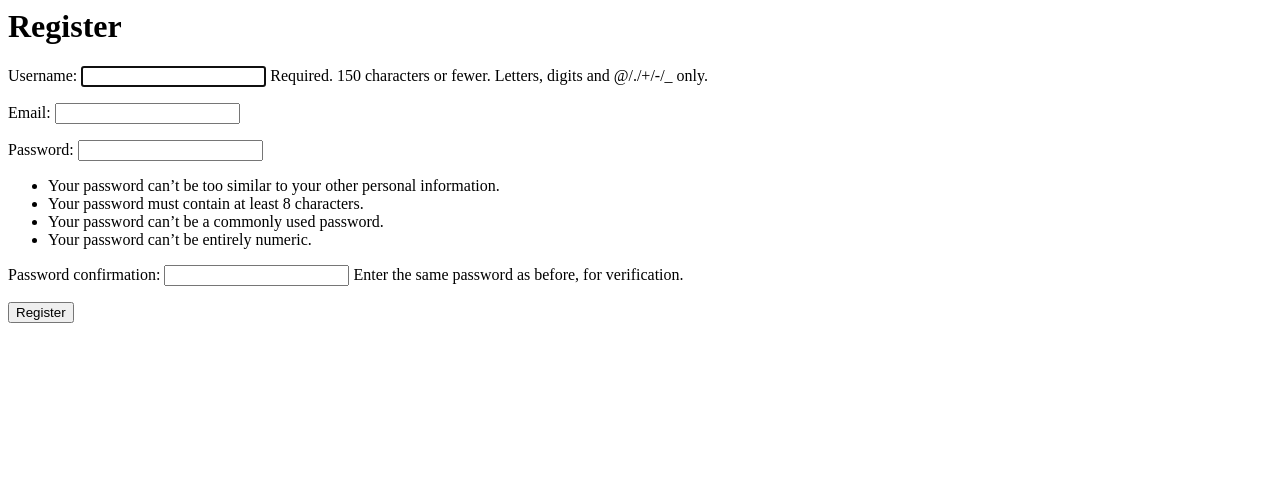
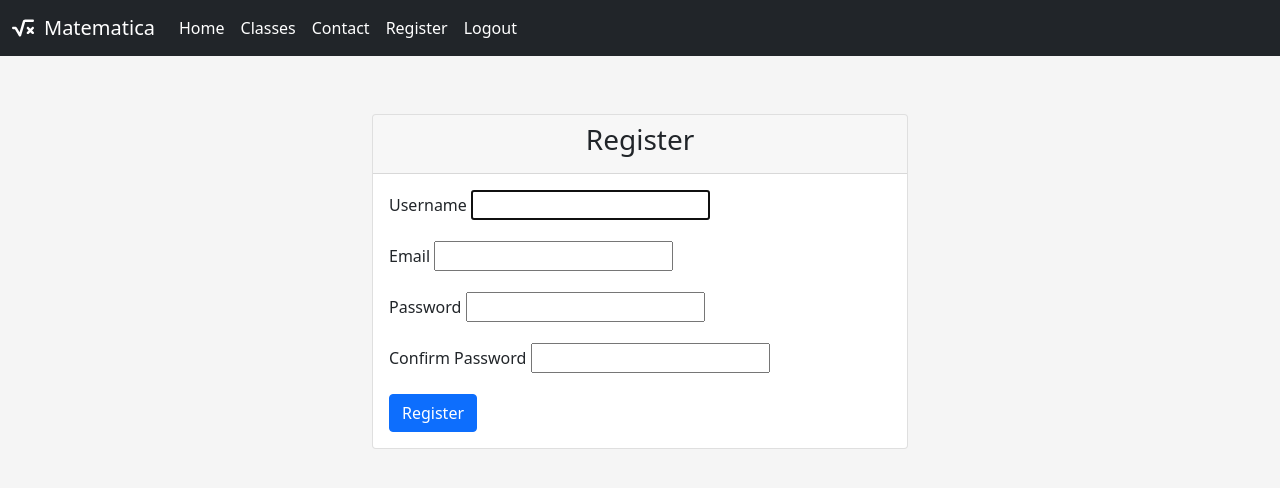
Before and after one commit to valvic66/django_classes_courses_project, a Django app: page /register/ in a window 1280 px wide. Shown: the top 488 px of the page. Run offline with Django 4.2, Linux system fonts and the light colour scheme; the visitor is signed in with stand-in values (Sample User, id 1); some libraries are stand-ins or nearby versions.

Commit message:
added register option in the menu for admin;styled register page

```diff
--- a/classes/templates/add_class.html
+++ b/classes/templates/add_class.html
@@ -8,7 +8,8 @@
       <div class="form-group">{{ field }}</div>
       {% endfor %}
       <br />
-      <button type="submit" class="btn btn-primary btn-sm">ADD</button>
+      <button type="submit" class="btn btn-primary btn-sm">Adauga</button>
+      <a class="btn btn-primary btn-sm" href="{% url 'class_list' %}">Inapoi</a>
     </form>
   </div>
 </div>
--- a/classes/templates/add_course.html
+++ b/classes/templates/add_course.html
@@ -17,7 +17,8 @@
       </div>
       {% endfor %}
       <br />
-      <button type="submit" class="btn btn-primary btn-sm">ADD</button>
+      <button type="submit" class="btn btn-primary btn-sm">Adauga</button>
+      <a class="btn btn-primary btn-sm" href="{% url 'class_list' %}">Inapoi</a>
     </form>
   </div>
 </div>
--- a/classes/templates/home.html
+++ b/classes/templates/home.html
@@ -66,6 +66,7 @@
     src="{% static 'matematica_overview.jpg' %}"
     alt="Matematica overview"
     class="math-overview image-fluid"
+    loading="lazy"
   />
   <p class="justified-text">
     Această pagină vă oferă informații și resurse bogate legate de matematică,
--- a/classes/templates/navbar.html
+++ b/classes/templates/navbar.html
@@ -70,6 +70,16 @@
             >Contact</a
           >
         </li>
+        {% if user.is_authenticated and user.is_staff %}
+        <li class="nav-item">
+          <a
+            class="nav-link active"
+            aria-current="page"
+            href="{% url 'register_view' %}"
+            >Register</a
+          >
+        </li>
+        {% endif %}
         <li class="nav-item">
           <a
             class="nav-link active"
--- a/classes/templates/register.html
+++ b/classes/templates/register.html
@@ -1,5 +1,40 @@
-<h1>Register</h1>
-<form method="post" autocomplete="off">
-  {% csrf_token %} {{ registerform.as_p }}
-  <input type="submit" value="Register" />
-</form>
+{% extends 'base.html' %} {% block container %}
+<div class="container mt-5">
+  <div class="row justify-content-center">
+    <div class="col-md-6">
+      <div class="card">
+        <div class="card-header">
+          <h3 class="text-center">Register</h3>
+        </div>
+        <div class="card-body">
+          <form method="post" autocomplete="off">
+            {% csrf_token %}
+
+            <!-- Replace {{ registerform.as_p }} with individual form fields -->
+            <div class="mb-3">
+              <label for="username" class="form-label">Username</label>
+              {{ registerform.username }}
+            </div>
+            <div class="mb-3">
+              <label for="email" class="form-label">Email</label>
+              {{ registerform.email }}
+            </div>
+            <div class="mb-3">
+              <label for="password1" class="form-label">Password</label>
+              {{ registerform.password1 }}
+            </div>
+            <div class="mb-3">
+              <label for="password2" class="form-label">Confirm Password</label>
+              {{ registerform.password2 }}
+            </div>
+
+            <!-- Additional form fields can be added if needed -->
+
+            <button type="submit" class="btn btn-primary">Register</button>
+          </form>
+        </div>
+      </div>
+    </div>
+  </div>
+</div>
+{% endblock %}
```
Also changed, not shown: assets/matematica_overview.jpg.
